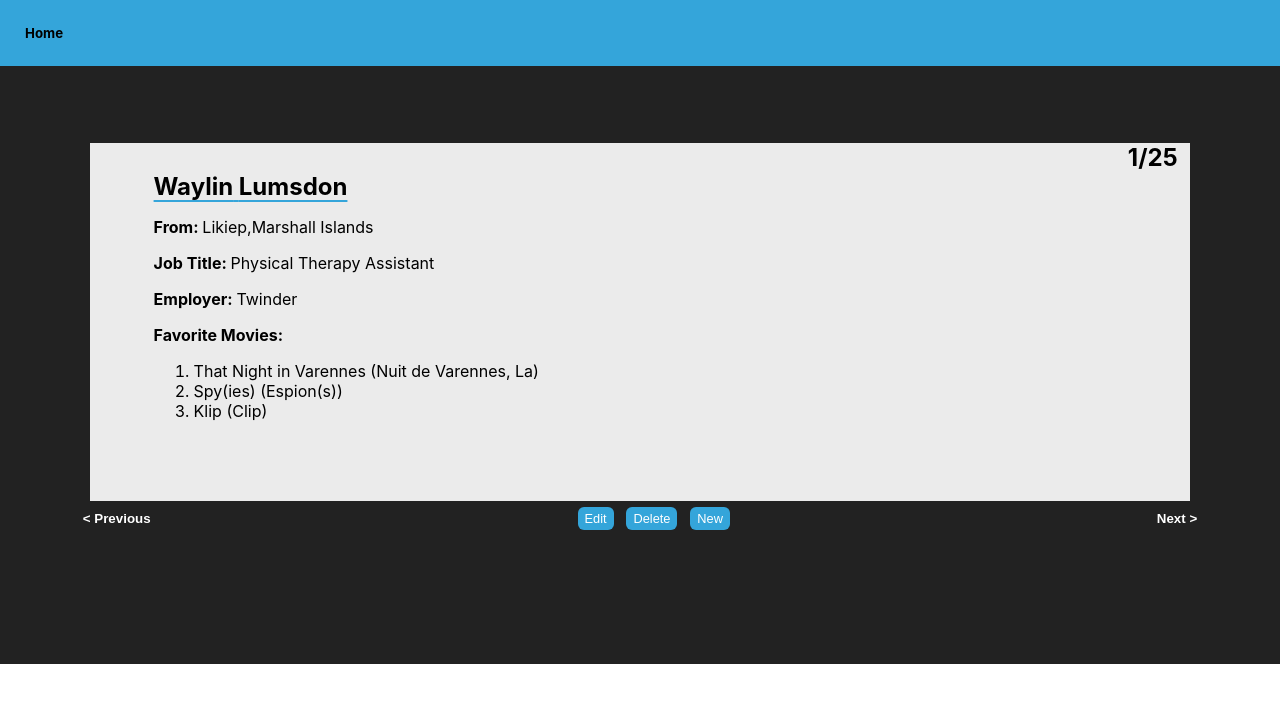
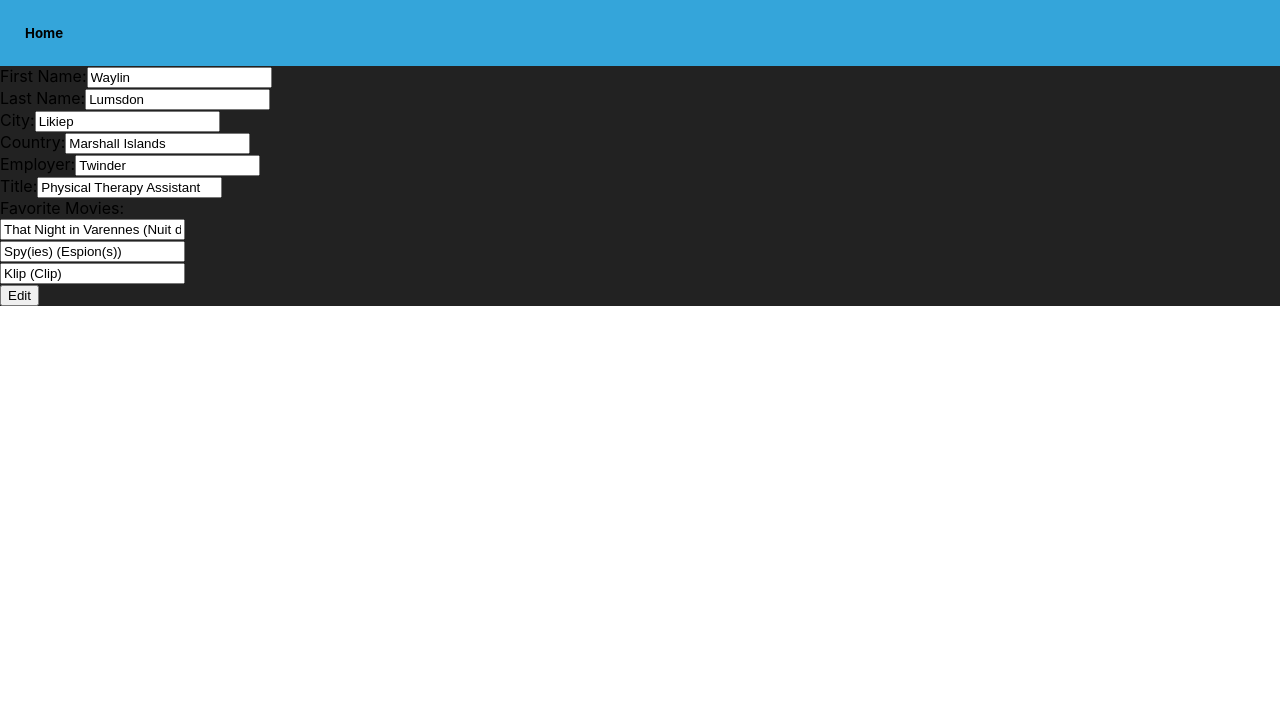
Before and after one commit to jerahmeelwilson/user-directory, a React (Create React App) app in the folder user-directory/: page / in a window 1280 px wide. Both pictures are taken after a click on the button "Edit". Shown: the top 702 px of the page. Built offline with nearby package versions, Linux system fonts and the light colour scheme.

Commit message:
Added edit user

```diff
--- /dev/null
+++ b/user-directory/src/components/EditUserInfo.jsx
@@ -0,0 +1,133 @@
+import React,{useState} from "react";
+import './UserInfo.css'
+export default function EditUserInfo({users,user,setUsers,setEditUser}) {
+    const [edittedUser, setEdittedUser] = useState({...user
+      });
+
+    function handleSubmit(event){
+        event.preventDefault();
+        let newUsers = users.map((elem) => {
+            if(elem.id===edittedUser.id){
+                elem = edittedUser;
+            }
+            return elem;
+        })
+        setUsers(newUsers);
+        setEditUser(false);
+    }
+
+    function handleInput(event) {
+        switch (event.target.id) {
+            case "first":
+                setEdittedUser({
+                ...edittedUser,
+                name: {
+                  ...edittedUser.name,
+                  first: event.target.value,
+                },
+              });
+              break;
+            case "last":
+                setEdittedUser({
+                ...edittedUser,
+                name: {
+                  ...edittedUser.name,
+                  last: event.target.value,
+                },
+              });
+              break;
+            case "city":
+                setEdittedUser({
+                ...edittedUser,
+                city: event.target.value,
+              });
+              break;
+            case "country":
+                setEdittedUser({
+                ...edittedUser,
+                country: event.target.value,
+              });
+              break;
+            case "employer":
+                setEdittedUser({
+                ...edittedUser,
+                employer: event.target.value,
+              });
+              break;
+            case "title":
+                setEdittedUser({
+                ...edittedUser,
+                title: event.target.value,
+              });
+              break;
+            case "movie1":
+                setEdittedUser({
+                ...edittedUser,
+                favoriteMovies: edittedUser.favoriteMovies.map((elem, index) => {
+                  if (index === 0) {
+                    return elem = event.target.value;
+                  }
+                  return elem;
+                }),
+              });
+              break;
+            case "movie2":
+                setEdittedUser({
+                ...edittedUser,
+                favoriteMovies: edittedUser.favoriteMovies.map((elem, index) => {
+                  if (index === 1) {
+                    return elem = event.target.value;
+                  }
+                  return elem;
+                }),
+              });
+              break;
+            case "movie3":
+                setEdittedUser({
+                ...edittedUser,
+                favoriteMovies: edittedUser.favoriteMovies.map((elem, index) => {
+                  if (index === 2) {
+                    return elem = event.target.value;
+                  }
+                  return elem;
+                }),
+              });
+              break;
+
+            default:
+          }
+    }
+      return (
+        <div>
+          <form>
+            <label htmlFor="first">First Name:</label>
+            <input value={edittedUser.name.first} onChange={handleInput} id="first" type="text" />
+            <br />
+            <label htmlFor="last">Last Name:</label>
+            <input value={edittedUser.name.last}onChange={handleInput} id="last" type="text" />
+            <br />
+            <label htmlFor="city">City:</label>
+            <input value={edittedUser.city}onChange={handleInput} id="city" type="text" />
+            <br />
+            <label htmlFor="country">Country:</label>
+            <input value={edittedUser.country} onChange={handleInput} id="country" type="text" />
+            <br />
+            <label htmlFor="employer">Employer:</label>
+            <input value={edittedUser.employer} onChange={handleInput} id="employer" type="text" />
+            <br />
+            <label htmlFor="title">Title:</label>
+            <input value={edittedUser.title} onChange={handleInput} id="title" type="text" />
+            <br />
+            <label htmlFor="first-name">Favorite Movies:</label>
+            <br />
+            <input value={edittedUser.favoriteMovies[0]}onChange={handleInput} id="movie1" type="text" />
+            <br />
+            <input value={edittedUser.favoriteMovies[1]} onChange={handleInput} id="movie2" type="text" />
+            <br />
+            <input value={edittedUser.favoriteMovies[2]} onChange={handleInput} id="movie3" type="text" />
+            <br />
+            <button onClick={handleSubmit}>Edit</button>
+          </form>
+        </div>
+      );
+}
--- a/user-directory/src/components/Navbar.jsx
+++ b/user-directory/src/components/Navbar.jsx
@@ -1,6 +1,6 @@
 import React from "react";
 import "./Navbar.css";
-export default function Navbar({ users,setUsers, currentUser, setCurrentUser, setAddNewUser }) {
+export default function Navbar({users,setUsers, currentUser, setCurrentUser, setAddNewUser,editUser,setEditUser }) {
 
 
   function nextUser(event) {
@@ -32,7 +32,7 @@ export default function Navbar({ users,setUsers, currentUser, setCurrentUser, se
     <div className="btns">
       <button className="navBtn" onClick={previousUser}>{`< Previous`}</button>
       <div>
-        <button className="frmBtn">Edit</button>
+        <button onClick={()=>{setEditUser(true)}}className="frmBtn">Edit</button>
         <button onClick={deleteUser}className="frmBtn">Delete</button>
         <button onClick={() =>{setAddNewUser(true)}}className="frmBtn">New</button>
       </div>
--- a/user-directory/src/components/UserDisplay.jsx
+++ b/user-directory/src/components/UserDisplay.jsx
@@ -1,7 +1,8 @@
-import React, { useState, useRef } from "react";
+import React, { useState } from "react";
 import Navbar from "./Navbar";
 import UserInfo from "./UserInfo";
 import NewUserForm from "./NewUserForm";
+import EditUserInfo from "./EditUserInfo";
 export default function UserDisplay({
   users,
   setUsers,
@@ -10,8 +11,13 @@ export default function UserDisplay({
 }) {
   const [addNewUser, setAddNewUser] = useState(false);
   const [newID, setNewID] = useState(26);
+  const [editUser,setEditUser] = useState(false);
+  let user = users[currentUser];
 
-  let user = users[currentUser];
+  if(editUser){
+    return <EditUserInfo user={user} users={users} setEditUser={setEditUser} setUsers={setUsers}>
+    </EditUserInfo>
+  }
 
   if(addNewUser){
       return <NewUserForm newID={newID} setNewID={setNewID} users={users} setAddNewUser={setAddNewUser} setUsers={setUsers}></NewUserForm>
@@ -25,6 +31,8 @@ export default function UserDisplay({
         currentUser={currentUser}
         setCurrentUser={setCurrentUser}
         setAddNewUser={setAddNewUser}
+        editUser={editUser}
+        setEditUser={setEditUser}
       ></Navbar>
     </div>
   );
--- a/user-directory/src/components/UserInfo.jsx
+++ b/user-directory/src/components/UserInfo.jsx
@@ -4,8 +4,6 @@ export default function UserInfo({users,user, currentUser}) {
   if(users.length === 0){
     return <h1>Empty!</h1>
   }
-
-
   return (
     <div className="userInfo">
       <h2 className="userCount">
```
Also changed, not shown: 1 other file (tests, documents, lock files or other folders).
